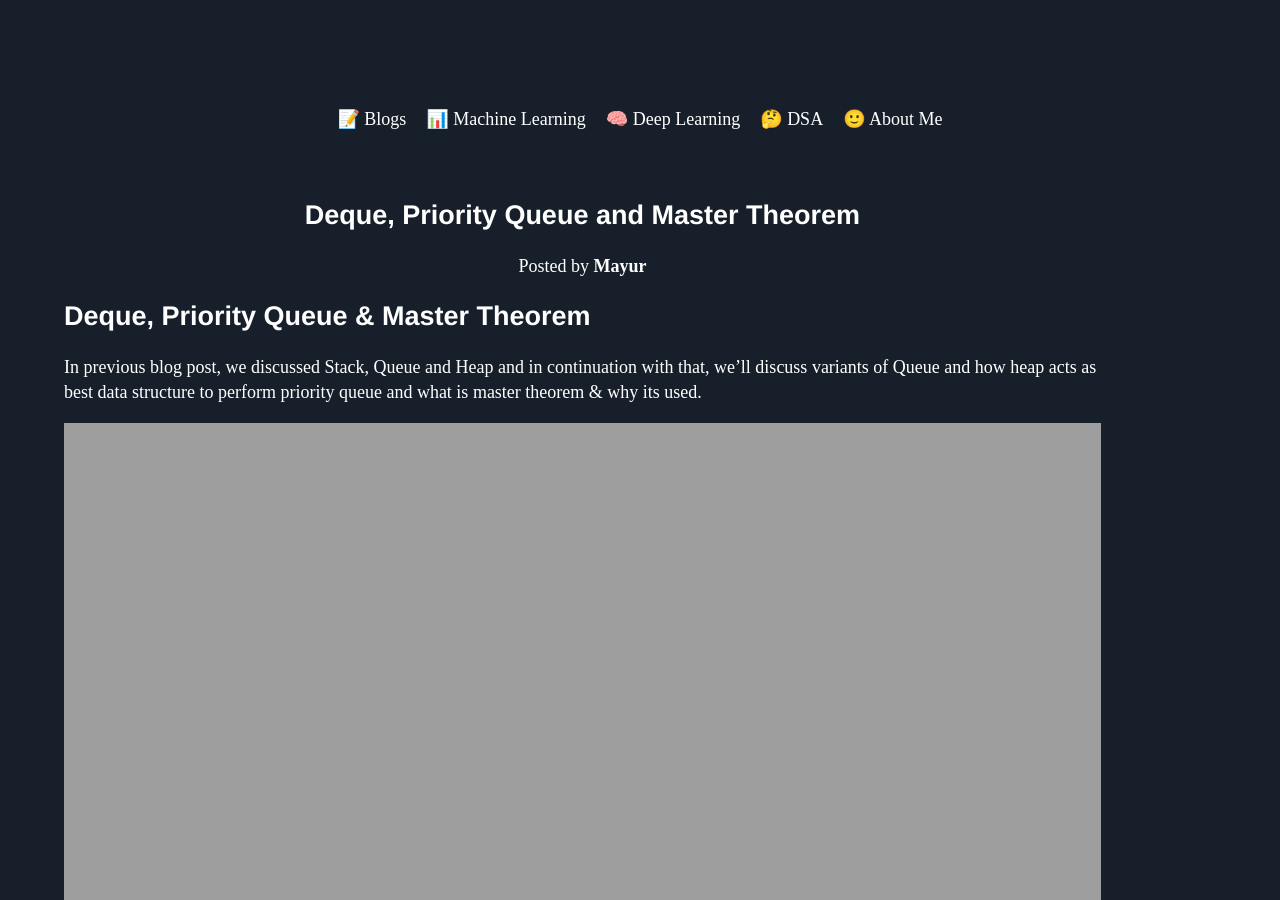
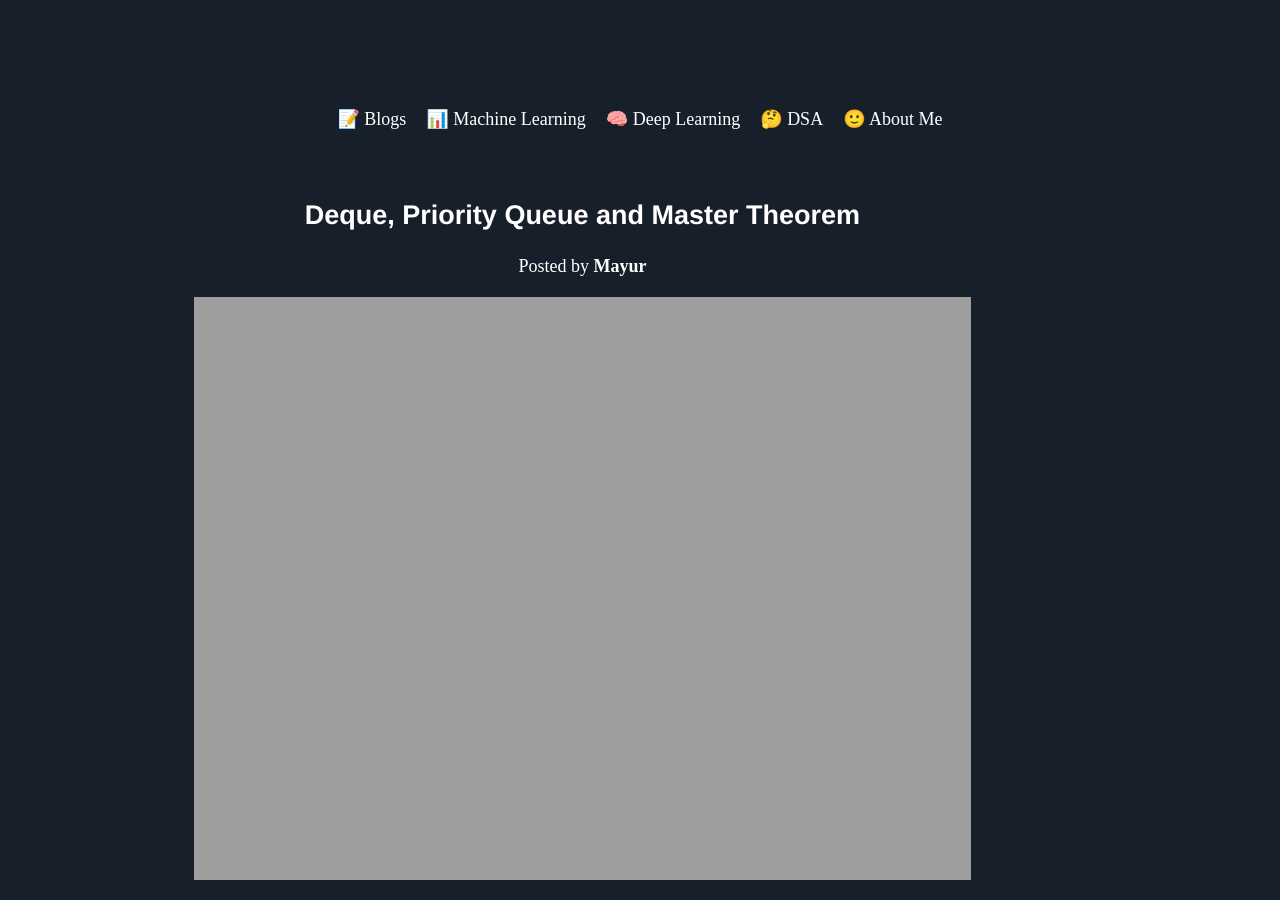
Before and after one commit to Mayurji/mayurji.github.io, a Jekyll site: the page built from _data-structure-algorithms/2021-01-25-DSA_3.md, in a window 1280 px wide and 900 px high. Built offline with Jekyll 4.4.1, drawn with Linux system fonts in a browser that asks for light colours; nearby versions of some CDN libraries; formulas are drawn with MathJax 3; comment, search, counter and statistics services are not loaded.

Commit message:
Update 2021-01-25-DSA_3.md

```diff
--- a/_data-structure-algorithms/2021-01-25-DSA_3.md
+++ b/_data-structure-algorithms/2021-01-25-DSA_3.md
@@ -6,13 +6,12 @@
 ---
 {% include mathjax.html %}
 
-## Deque, Priority Queue & Master Theorem
+<center>
+<img src="{{site.url}}/assets/images/dsa/markus-spiske-code_1-unsplash.jpg" style="zoom: 5%; background-color:#DCDCDC;" width="75%" height=auto/><br>
+</center>
+
 
 In previous blog post, we discussed [Stack, Queue and Heap](https://mayurji.github.io/data-structure-algorithms/2021-01-23-DSA_2) and in continuation with that, we'll discuss variants of Queue and how heap acts as best data structure to perform priority queue and what is master theorem & why its used.
-
-<center>
-<img src="{{site.url}}/assets/images/dsa/markus-spiske-code_1-unsplash.jpg" style="zoom: 5%; background-color:#DCDCDC;" width="100%" height=auto/><br>
-</center>
 
 ### Deque
 
```
